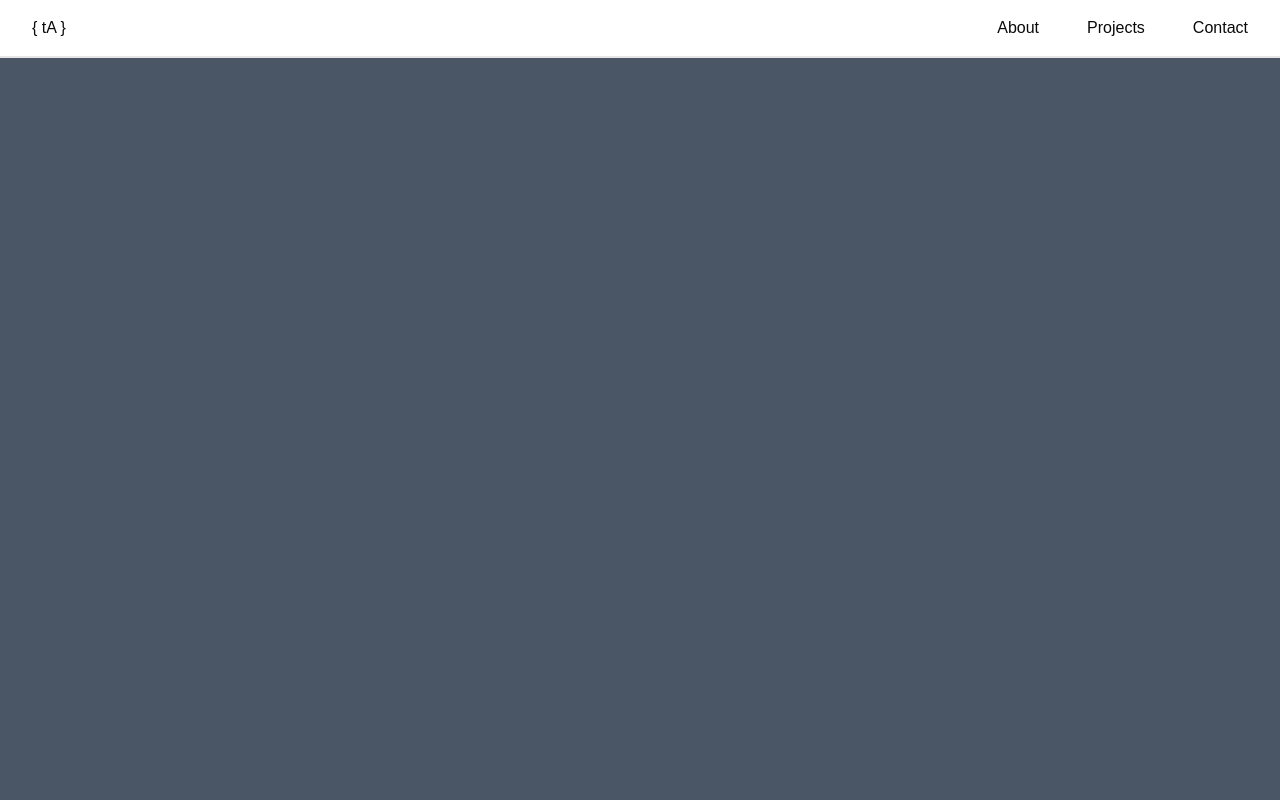
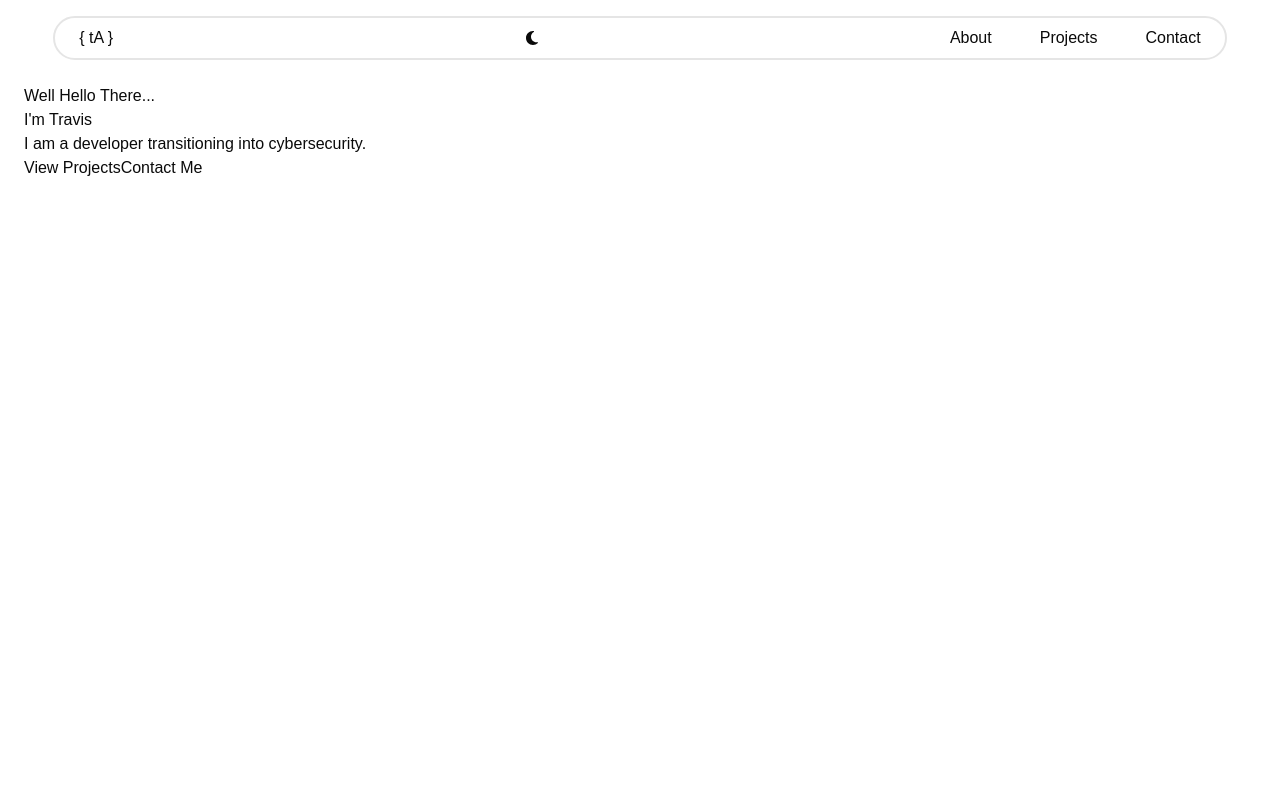
Before and after one commit to TravisAlstrand/personal-portfolio-2, a React (Vite) app: page / in a window 1280 px wide. Shown: the top 800 px of the page. Built offline with nearby package versions, Linux system fonts and the light colour scheme.

Commit message:
Dark/Light mode implemented, Temp Hero section started

```diff
--- a/index.html
+++ b/index.html
@@ -4,10 +4,21 @@
     <meta charset="UTF-8" />
     <link rel="icon" type="image/svg+xml" href="/favicon.svg" />
     <meta name="viewport" content="width=device-width, initial-scale=1.0" />
-    <title>portfolio_site2</title>
+    <title>Portfolio Take 2</title>
   </head>
   <body>
     <div id="root"></div>
+    <script>
+      // GET DARK / LIGHT THEME IMMEDIATELY
+      const theme =
+        localStorage.getItem("theme") ||
+        (window.matchMedia("(prefers-color-scheme: dark)").matches
+          ? "dark"
+          : "light");
+      if (theme === "dark") {
+        document.documentElement.classList.add("dark");
+      }
+    </script>
     <script type="module" src="/src/main.tsx"></script>
   </body>
 </html>
--- a/src/App.tsx
+++ b/src/App.tsx
@@ -1,13 +1,15 @@
 import "./App.css";
 
 import Header from "./components/Header/Header";
+import Hero from "./components/Hero";
 
 function App() {
   return (
     <>
       <Header />
-      <div className="h-screen bg-gray-600"></div>
-      <div className="h-screen bg-gray-600"></div>
+      <Hero />
+      <div className="bg-background h-screen"></div>
+      <div className="bg-background h-screen"></div>
     </>
   );
 }
--- a/src/components/Header/Header.tsx
+++ b/src/components/Header/Header.tsx
@@ -1,10 +1,27 @@
+import { FaMoon, FaSun } from "react-icons/fa6";
+import { useTheme } from "@/hooks/useTheme";
+
 import HeaderNav from "./HeaderNav";
 
 export default function Header() {
+  const { theme, toggleTheme } = useTheme();
+
   return (
-    <header className="sticky top-0 z-10 flex justify-between border-b-2 px-8 py-4">
-      <p>&#123; tA &#125;</p>
-      <HeaderNav />
-    </header>
+    <div className="bg-background sticky top-0 z-10 flex justify-center">
+      <header className="bg-card border-border mt-4 flex w-11/12 justify-between rounded-4xl border-2 px-6 py-2">
+        <p>&#123; tA &#125;</p>
+        <button
+          onClick={toggleTheme}
+          aria-label={`Switch to ${theme === "light" ? "dark" : "light"} mode`}
+        >
+          {theme === "light" ? (
+            <FaMoon aria-hidden="true" />
+          ) : (
+            <FaSun aria-hidden="true" />
+          )}
+        </button>
+        <HeaderNav />
+      </header>
+    </div>
   );
 }
--- a/src/components/Header/HeaderNav.tsx
+++ b/src/components/Header/HeaderNav.tsx
@@ -28,7 +28,7 @@ export default function HeaderNav() {
       {/* MOBILE NAVIGATION PANEL */}
       <div
         id="mobile-menu"
-        className={`fixed top-14.5 right-0 bottom-0 z-20 w-full bg-amber-400 py-12 transition-transform duration-300 ease-in-out lg:hidden ${menuIsOpen ? "translate-x-0" : "translate-x-full"}`}
+        className={`bg-card border-border fixed top-18 bottom-0 left-1/2 z-20 h-fit w-11/12 rounded-4xl border-2 py-12 transition-transform duration-300 ease-in-out lg:hidden ${menuIsOpen ? "-translate-x-1/2" : "translate-x-full"}`}
         aria-modal="true"
         aria-label="Mobile navigation"
       >
--- /dev/null
+++ b/src/components/Hero.tsx
@@ -0,0 +1,13 @@
+export default function Hero() {
+  return (
+    <section className="p-6">
+      <p>Well Hello There...</p>
+      <h1>I'm Travis</h1>
+      <span>I am a developer transitioning into cybersecurity.</span>
+      <div>
+        <a href="#projects">View Projects</a>
+        <a href="#contact">Contact Me</a>
+      </div>
+    </section>
+  );
+}
--- /dev/null
+++ b/src/hooks/useTheme.ts
@@ -0,0 +1,33 @@
+import { useEffect, useState } from "react";
+
+type Theme = "light" | "dark";
+
+export function useTheme() {
+  const [theme, setTheme] = useState<Theme>(() => {
+    // CHECK LOCALSTORAGE FIRST, FALLBACK TO SYSTEM PREFERENCE
+    const stored = localStorage.getItem("theme") as Theme;
+    if (stored) return stored;
+
+    return window.matchMedia("(prefers-color-scheme: dark)").matches
+      ? "dark"
+      : "light";
+  });
+
+  useEffect(() => {
+    const root = document.documentElement;
+
+    if (theme === "dark") {
+      root.classList.add("dark");
+    } else {
+      root.classList.remove("dark");
+    }
+
+    localStorage.setItem("theme", theme);
+  }, [theme]);
+
+  function toggleTheme() {
+    setTheme((prev) => (prev === "light" ? "dark" : "light"));
+  }
+
+  return { theme, setTheme, toggleTheme };
+}
```
